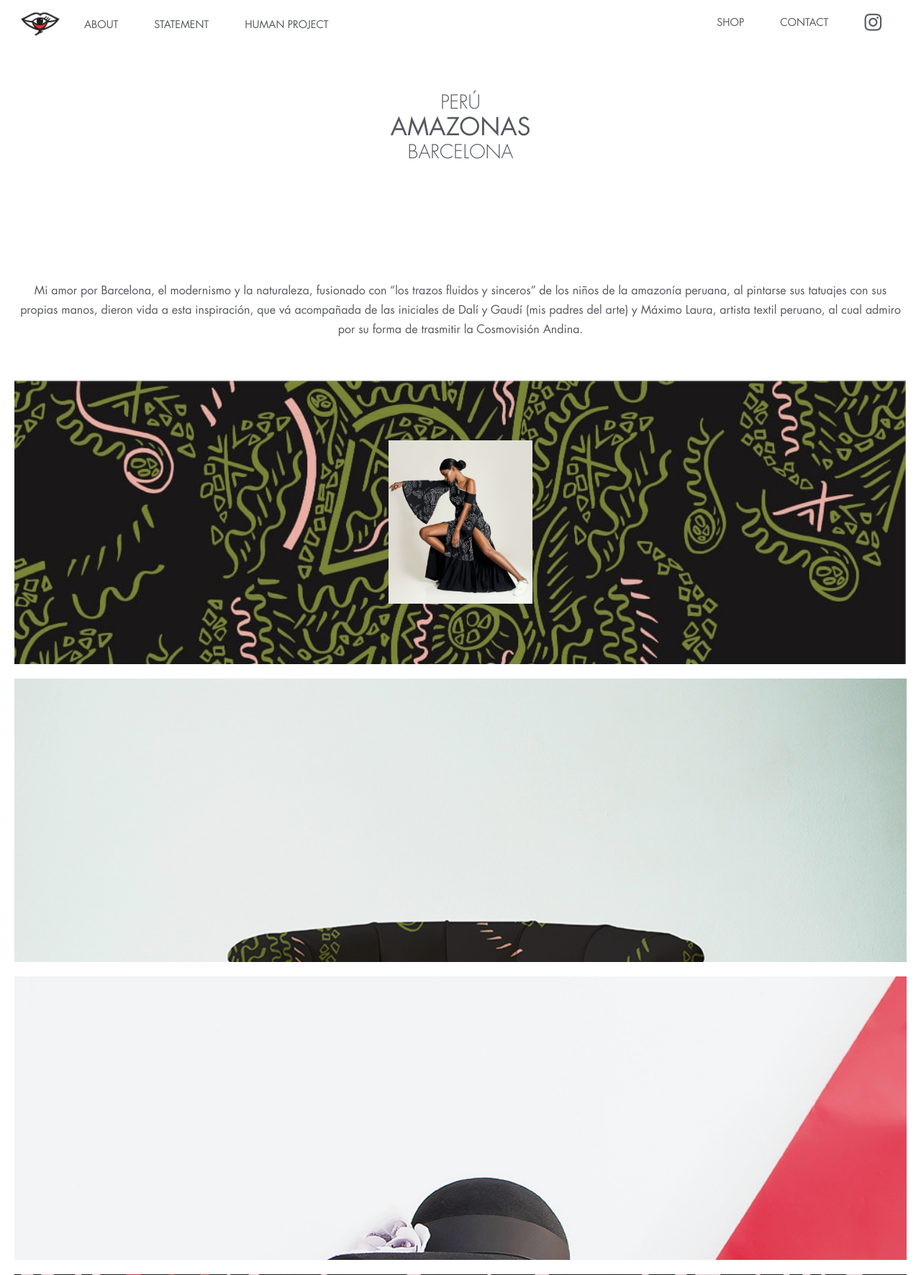
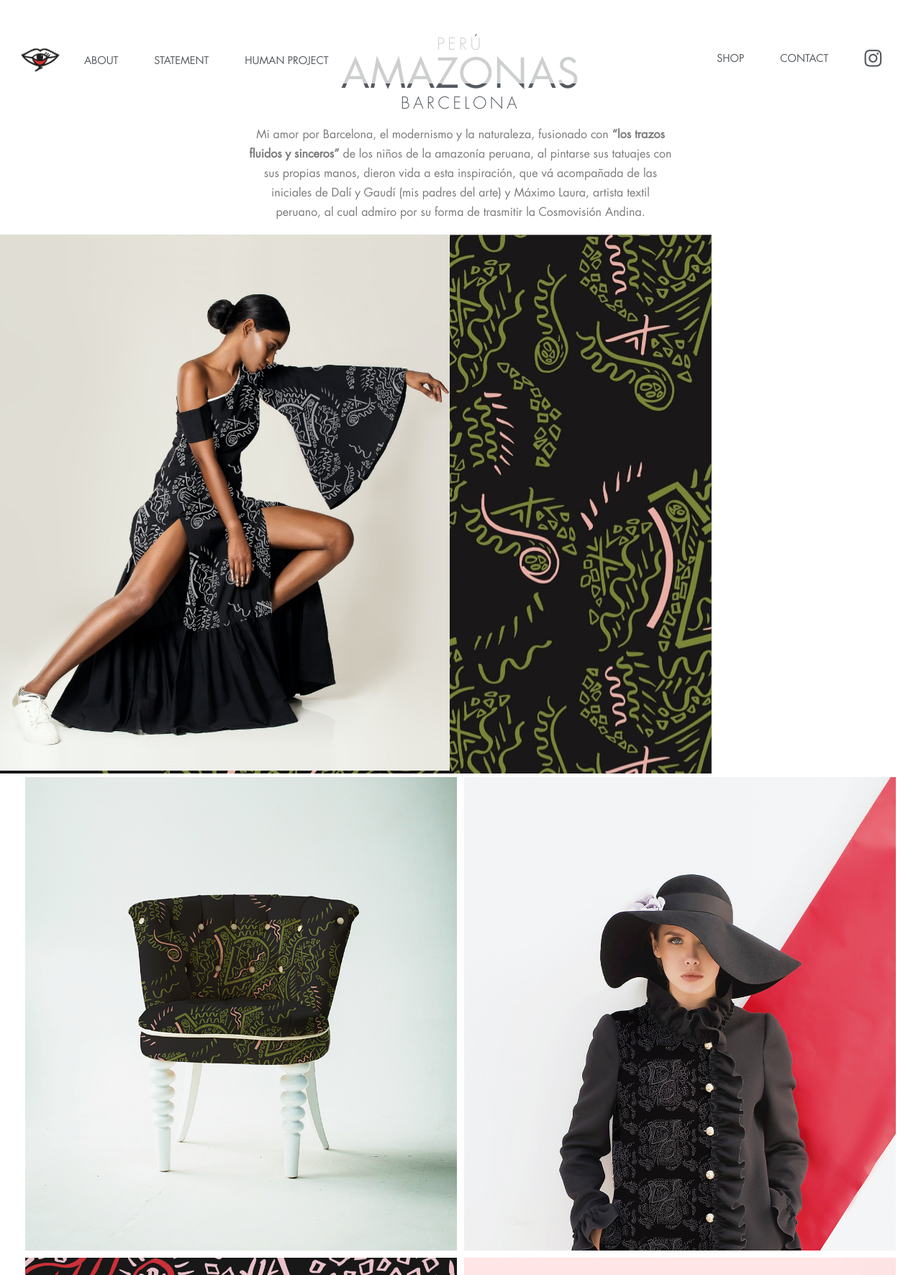
Before and after one commit to RichardGaillet/rosagauli.com, a PHP site: page /pages/home-amazonas.php in a window 1280 px wide. Shown: the top 1772 px of the page at 72% size. Run offline with PHP 8.4, Linux system fonts and the light colour scheme; style sheets or scripts are compiled from the project's sources; some libraries are stand-ins or nearby versions; some web fonts are replaced.

Commit message:
Update home internal page style

```diff
--- a/pages/home-amazonas.php
+++ b/pages/home-amazonas.php
@@ -1,48 +1,59 @@
 <?php include '../includes/header.php'; ?>
 
-<section class="home-internal-title">
-    <h3>Perú</h3>
-    <h2>Amazonas</h2>
-    <h3>Barcelona</h3>
-</section>
+<div class="home-internal">
 
-<section class="home-internal-description">
-    <p>Mi amor por Barcelona, el modernismo y la naturaleza, fusionado con “los trazos fluidos y sinceros” de los niños
-        de la amazonía peruana, al pintarse sus tatuajes con sus propias manos, dieron vida a esta inspiración, que vá
+    <div class="home-internal-title">
+        <h2>Perú</h2>
+        <h1>Amazonas</h1>
+        <h2>Barcelona</h2>
+    </div>
+
+    <div class="home-internal-description">
+        <p>Mi amor por Barcelona, el modernismo y la naturaleza, fusionado con <strong>“los trazos fluidos y
+                sinceros”</strong> de los niños
+            de la amazonía peruana, al pintarse sus tatuajes con sus propias manos, dieron vida a esta inspiración, que
+            vá
             acompañada de las iniciales de Dalí y Gaudí (mis padres del arte) y Máximo Laura, artista textil peruano, al
             cual admiro por su forma de trasmitir la Cosmovisión Andina.</p>
-</section>
+    </div>
 
-<section style="background-image: url(../images/amazonas1_bis.jpg);" class="home-internal-photo">
-    <img src="../images/amazonas2.jpg" alt="" style="width: 200px;">
-</section>
+    <div style="background-image: url(../images/amazonas1_bis.jpg); background-repeat: no-repeat;">
+        <img src="../images/amazonas2.jpg" alt=""
+            style="max-width: 625px; min-height: 745px; -webkit-transform: scaleX(-1); transform: scaleX(-1);}">
+    </div>
 
-<section style="background-image: url(../images/amazonas3.png);" class="home-internal-photo">
-</section>
+    <div class=row>
+        <div style="background-image: url(../images/amazonas3.png);" class="card">
+        </div>
 
-<section style="background-image: url(../images/amazonas6.jpg);" class="home-internal-photo">
-</section>
+        <div style="background-image: url(../images/amazonas6.jpg);" class="card">
+        </div>
+    </div>
 
-<section style="background-image: url(../images/amazonas9.jpg);" class="home-internal-photo">
-</section>
+    <div class=row>
+        <div style="background-image: url(../images/amazonas9.jpg);" class="card">
+        </div>
 
-<section style="background-image: url(../images/amazonas4.jpg);" class="home-internal-photo">
-</section>
+        <div style="background-image: url(../images/amazonas4.jpg);" class="card">
+        </div>
+    </div>
 
-<section style="background-image: url(../images/amazonas8.jpg);" class="home-internal-photo">
-</section>
+    <div class=row>
+        <div style="background-image: url(../images/amazonas8.jpg);" class="card">
+        </div>
+    </div>
 
-<section style="background-image: url(../images/amazonas11.jpg);" class="home-internal-photo">
-</section>
+    <div style="background-image: url(../images/amazonas11.jpg);" class="card">
+    </div>
 
-<section style="background-image: url(../images/amazonas10.jpg);" class="home-internal-photo">
-</section>
+    <div style="background-image: url(../images/amazonas10.jpg);" class="card">
+    </div>
 
-<section style="background-image: url(../images/amazonas7.jpg);" class="home-internal-photo">
-</section>
+    <div style="background-image: url(../images/amazonas7.jpg);" class="card">
+    </div>
 
-<section style="background-image: url(../images/amazonas12.jpg);" class="home-internal-photo">
-</section>
+    <div style="background-image: url(../images/amazonas12.jpg);" class="card">
+    </div>
 
     <p>
         <img src="../images/logos4-e1614154351421.png" alt="" style="width: 200px;">
@@ -52,4 +63,6 @@ logo + text
 
     pagination
 
+</div>
+
 <?php include '../includes/footer.php'; ?>
--- /dev/null
+++ b/sass/_home-internal.scss
@@ -0,0 +1,47 @@
+.home-internal {
+  .card {
+    background-repeat: no-repeat;
+    background-size: cover;
+    max-width: 600px;
+    height: 658px;
+  }
+  .home-internal-title {
+    text-align: center;
+    color: #54595f;
+    font-size: 1.4em;
+    text-transform: uppercase;
+    display: flex;
+    flex-direction: column;
+    justify-content: center;
+    margin-top: 50px;
+    h1 {
+      font-family: "FuturaLTPro-Book", Sans-serif;
+      font-size: 3.5rem;
+      font-weight: normal;
+      text-transform: uppercase;
+      line-height: 1em;
+      letter-spacing: 0.8px;
+      margin: 0;
+    }
+    h2 {
+      font-family: "FuturaStd-Light", Sans-serif;
+      font-size: 1.4rem;
+      font-weight: 300;
+      text-transform: uppercase;
+      letter-spacing: 4.5px;
+      margin: 0;
+    }
+  }
+
+  .home-internal-description {
+    margin: 0 auto;
+    max-width: 590px;
+    p {
+      font-family: "FuturaLTPro-Book", sans-serif;
+      font-size: 1em;
+      line-height: 1.7em;
+      text-align: center;
+      color: #7a7a7a;
+    }
+  }
+}
--- a/sass/_home.scss
+++ b/sass/_home.scss
@@ -1,3 +1,8 @@
+html {
+  font-size: 16px;
+  -moz-osx-font-smoothing: grayscale;
+}
+
 body {
   background-color: white;
 }
@@ -110,46 +115,3 @@ footer {
     text-align: center;
   }
 }
-
-.home-internal-title {
-  text-align: center;
-  color: #54595f;
-  font-size: 1.4em;
-  padding: 20px;
-  text-transform: uppercase;
-  min-height: 315px;
-  display: flex;
-  flex-direction: column;
-  justify-content: center;
-  h2 {
-    margin: 0;
-    font-family: "FuturaLTPro-Book", Sans-serif;
-    font-weight: 300;
-  }
-  h3 {
-    margin: 0;
-    font-family: "FuturaStd-Light", Sans-serif;
-    font-weight: 100;
-  }
-}
-
-.home-internal-description {
-  padding: 20px;
-  p {
-    font-family: "FuturaLTPro-Book", sans-serif;
-    font-size: 1em;
-    line-height: 1.7em;
-    text-align: center;
-    color: #54595f;
-  }
-}
-
-.home-internal-photo {
-  margin: 20px;
-  height: 394px;
-  background-size: cover;
-  background-repeat: no-repeat;
-  display: flex;
-  justify-content: center;
-  align-items: center;
-}
--- a/style.scss
+++ b/style.scss
@@ -1,6 +1,7 @@
 @use "sass/fonts";
 @use "sass/nav";
 @use "sass/home";
+@use "sass/home-internal";
 @import "fonts/fontawesome/scss/fontawesome.scss";
 @import "fonts/fontawesome/scss/solid.scss";
 @import "fonts/fontawesome/scss/brands.scss";
```
Lines whose indentation alone changed are shown as unchanged.
